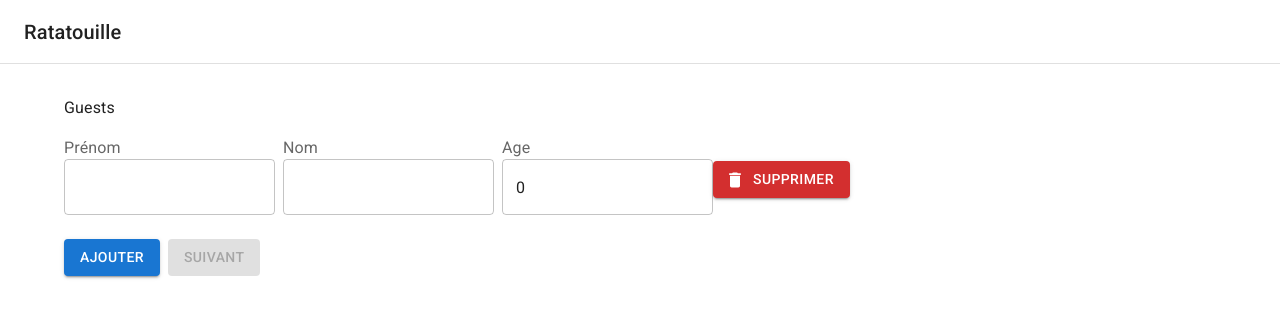
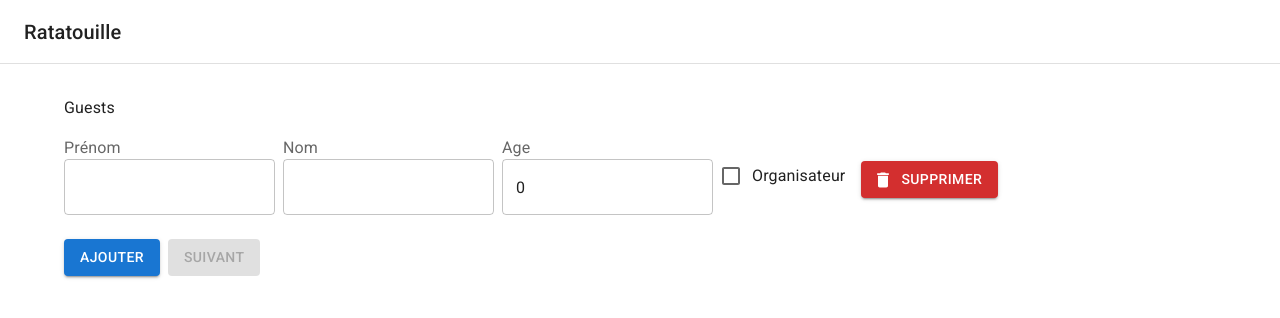
Before and after one commit to Jossic/ratatouille-craft-front, a Next.js app: page / in a window 1280 px wide. Both pictures are taken after a click on the button "AJOUTER". Shown: the top 318 px of the page. Built offline with nearby package versions, Linux system fonts and the light colour scheme.

Commit message:
feat: Choose an organizer

```diff
--- a/src/modules/order/core/form/guest.form.ts
+++ b/src/modules/order/core/form/guest.form.ts
@@ -25,4 +25,15 @@
       guests: state.guests.filter((guest) => guest.id !== id),
     };
   }
+
+  changeOrganizer(state: OrderingDomainModel.Form, id: string) {
+    return {
+      ...state,
+      organizerId: state.guests.some((guest) => guest.id === id) ? id : null,
+    };
+  }
+
+  isSubmitable(state: OrderingDomainModel.Form) {
+    return state.guests.length > 0 && state.organizerId !== null;
+  }
 }
--- a/src/modules/order/react/sections/GuestsSection.tsx
+++ b/src/modules/order/react/sections/GuestsSection.tsx
@@ -1,6 +1,6 @@
 'use client';
 
-import { Box, Button, FormControl, FormLabel, Grid, TextField, Typography } from '@mui/material';
+import { Box, Button, Checkbox, FormControl, FormControlLabel, FormLabel, Grid, TextField, Typography } from '@mui/material';
 import { useGuestsSection } from '@ratatouille/modules/order/react/sections/use-guests-section';
 import DeleteIcon from '@mui/icons-material/Delete';
 
@@ -19,7 +19,9 @@
               firstName={guest.firstName}
               lastName={guest.lastName}
               age={guest.age}
+              isOrganizer={guest.id === form.organizerId}
               onChange={updateGuest}
+              changeOrganizer={changeOrganizer}
               remove={removeGuest}
             />
           </Box>
@@ -47,9 +49,11 @@
   firstName: string;
   lastName: string;
   age: number;
+  isOrganizer: boolean;
   onChange: (id: string, key: string, value: any) => void;
+  changeOrganizer: (id: string) => void;
   remove: (id: string) => void;
-}> = ({ id, firstName, lastName, age, onChange, remove }) => {
+}> = ({ id, firstName, lastName, age, isOrganizer, onChange, changeOrganizer, remove }) => {
   return (
     <Box>
       <Grid container direction={'row'} alignItems={'center'} spacing={1}>
@@ -71,6 +75,12 @@
             <TextField value={age} onChange={(e) => onChange(id, 'age', parseInt(e.target.value))} />
           </FormControl>
         </Grid>
+        <Grid item>
+          <FormControlLabel
+            control={<Checkbox checked={isOrganizer} onChange={(e) => changeOrganizer(id)} name='checkedB' color='primary' />}
+            label={'Organisateur'}
+          ></FormControlLabel>
+        </Grid>
         <Box sx={{ marginTop: 2 }}>
           <Button variant={'contained'} onClick={() => remove(id)} color={'error'} startIcon={<DeleteIcon />}>
             Supprimer
--- a/src/modules/order/react/sections/use-guests-section.ts
+++ b/src/modules/order/react/sections/use-guests-section.ts
@@ -26,8 +26,9 @@
     // ...
   }
 
-  function changeOrganizer() {
-    // ...
+  function changeOrganizer(id: string) {
+    const newState = guestForm.current.changeOrganizer(form, id);
+    setForm(newState);
   }
 
   function onNext() {
@@ -35,7 +36,7 @@
   }
 
   function isSubmitable() {
-    return false;
+    return guestForm.current.isSubmitable(form);
   }
 
   return {
```
Also changed, not shown: 1 other file (tests, documents, lock files or other folders).
